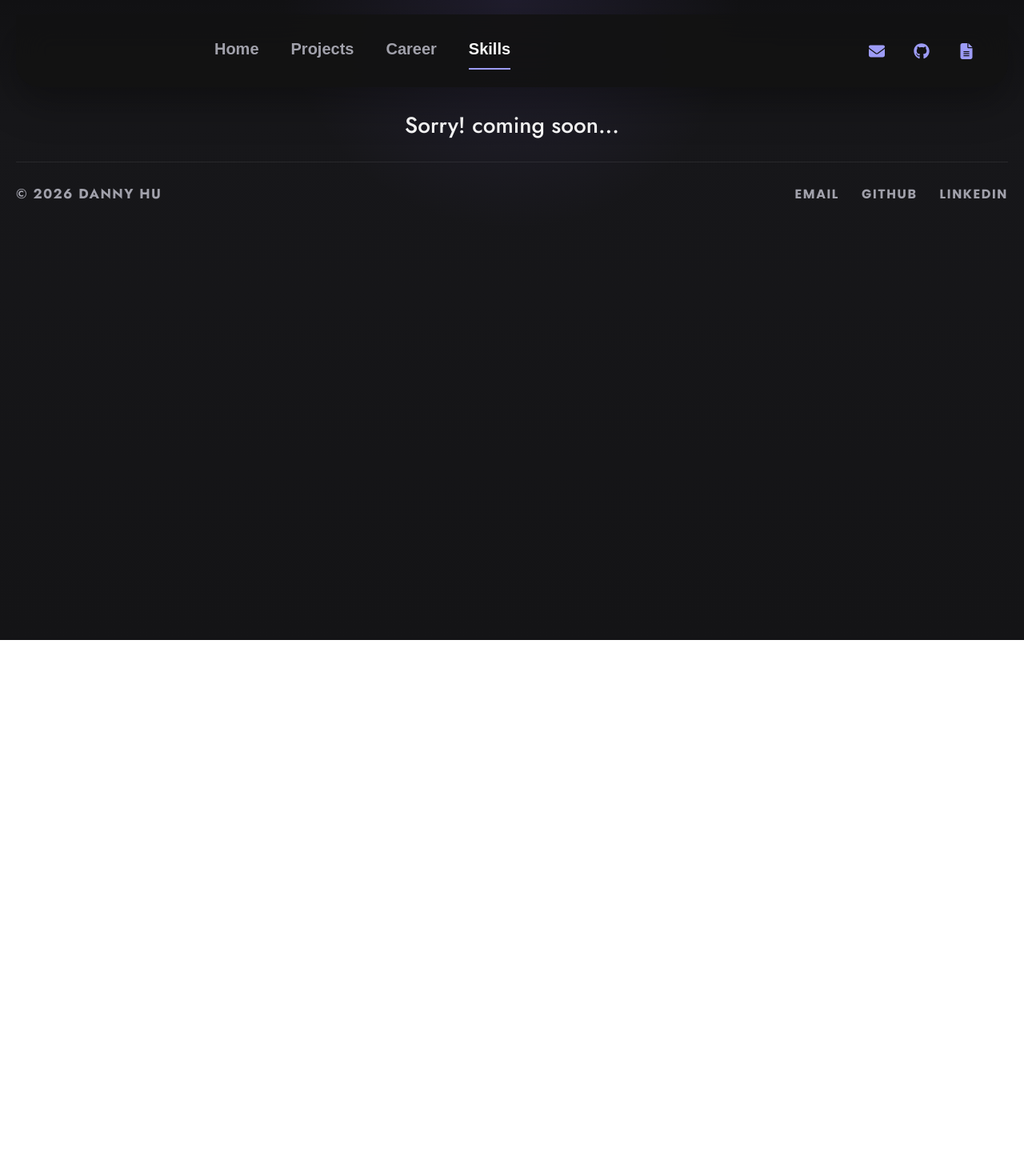
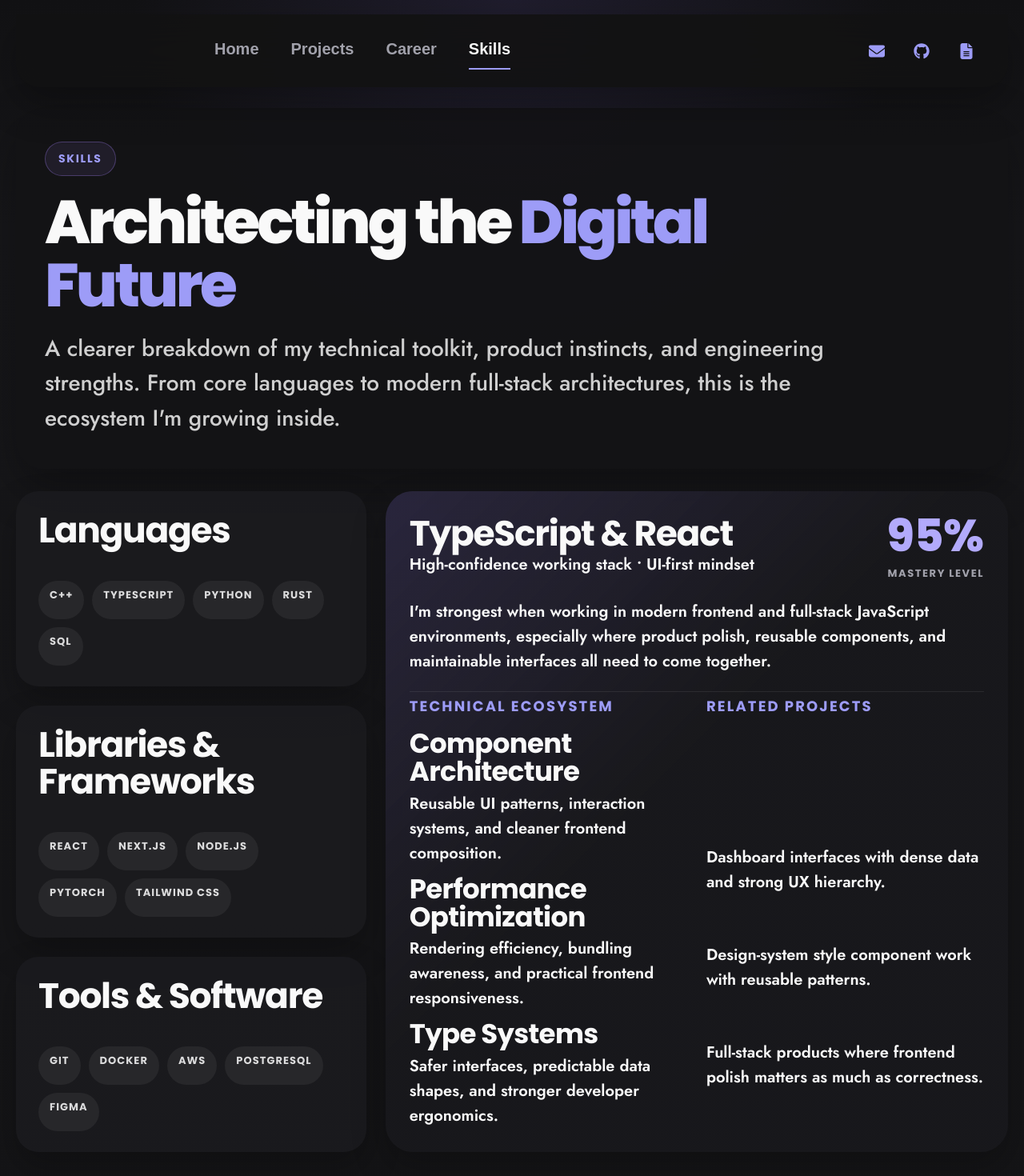
Before and after one commit to Danh295/Portfolio, a Next.js app: page /skills in a window 1280 px wide. Shown: the top 1470 px of the page at 80% size. Before the commit the page ends 800 px from the top, so only its background shows below. Built offline with nearby package versions, Linux system fonts and the light colour scheme.

Commit message:
feat: add skills page content

```diff
--- a/src/app/skills/page.js
+++ b/src/app/skills/page.js
@@ -1,13 +1,116 @@
-import React from 'react'
+import styles from "../section-page.module.css";
+
+const skillGroups = [
+  {
+    title: "Languages",
+    items: ["C++", "TypeScript", "Python", "Rust", "SQL"],
+  },
+  {
+    title: "Libraries & Frameworks",
+    items: ["React", "Next.js", "Node.js", "PyTorch", "Tailwind CSS"],
+  },
+  {
+    title: "Tools & Software",
+    items: ["Git", "Docker", "AWS", "PostgreSQL", "Figma"],
+  },
+];
+
+const ecosystem = [
+  {
+    title: "Component Architecture",
+    body: "Reusable UI patterns, interaction systems, and cleaner frontend composition.",
+  },
+  {
+    title: "Performance Optimization",
+    body: "Rendering efficiency, bundling awareness, and practical frontend responsiveness.",
+  },
+  {
+    title: "Type Systems",
+    body: "Safer interfaces, predictable data shapes, and stronger developer ergonomics.",
+  },
+];
+
+const relatedProjects = [
+  "Dashboard interfaces with dense data and strong UX hierarchy.",
+  "Design-system style component work with reusable patterns.",
+  "Full-stack products where frontend polish matters as much as correctness.",
+];
 
 export default function SkillsPage() {
   return (
-    <div style={{
-      display: 'flex',
-      justifyContent: 'center',
-      alignItems: 'center',
-    }}>
-      <p>Sorry! coming soon...</p>
-    </div>
-  )
+    <main className={styles.page}>
+      <section className={styles.hero}>
+        <span className={styles.eyebrow}>Skills</span>
+        <h1 className={styles.title}>
+          Architecting the <span className={styles.titleAccent}>Digital Future</span>
+        </h1>
+        <p className={styles.lead}>
+          A clearer breakdown of my technical toolkit, product instincts, and
+          engineering strengths. From core languages to modern full-stack
+          architectures, this is the ecosystem I&apos;m growing inside.
+        </p>
+      </section>
+
+      <section className={styles.splitLayout}>
+        <div className={styles.stack}>
+          {skillGroups.map((group) => (
+            <article key={group.title} className={styles.miniCard}>
+              <h2>{group.title}</h2>
+              <div className={styles.chipRow}>
+                {group.items.map((item) => (
+                  <span key={item} className={styles.chip}>
+                    {item}
+                  </span>
+                ))}
+              </div>
+            </article>
+          ))}
+        </div>
+
+        <article className={styles.skillShowcase}>
+          <div className={styles.skillHeader}>
+            <div>
+              <h2>TypeScript & React</h2>
+              <p className={styles.skillBlurb}>High-confidence working stack • UI-first mindset</p>
+            </div>
+            <div className={styles.skillScore}>
+              <span className={styles.scoreValue}>95%</span>
+              <span className={styles.scoreLabel}>Mastery Level</span>
+            </div>
+          </div>
+
+          <p className={styles.cardBody}>
+            I&apos;m strongest when working in modern frontend and full-stack JavaScript
+            environments, especially where product polish, reusable components, and
+            maintainable interfaces all need to come together.
+          </p>
+
+          <div className={styles.skillColumns}>
+            <div className={styles.skillColumn}>
+              <span className={styles.columnTitle}>Technical Ecosystem</span>
+              <div className={styles.stackList}>
+                {ecosystem.map((item) => (
+                  <div key={item.title} className={styles.stackItem}>
+                    <h3>{item.title}</h3>
+                    <p className={styles.stackBody}>{item.body}</p>
+                  </div>
+                ))}
+              </div>
+            </div>
+
+            <div className={styles.skillColumn}>
+              <span className={styles.columnTitle}>Related Projects</span>
+              <div className={styles.stackList}>
+                {relatedProjects.map((item) => (
+                  <div key={item} className={styles.stackItem}>
+                    <p className={styles.projectLink}>{item}</p>
+                  </div>
+                ))}
+              </div>
+            </div>
+          </div>
+        </article>
+      </section>
+    </main>
+  );
 }
```
